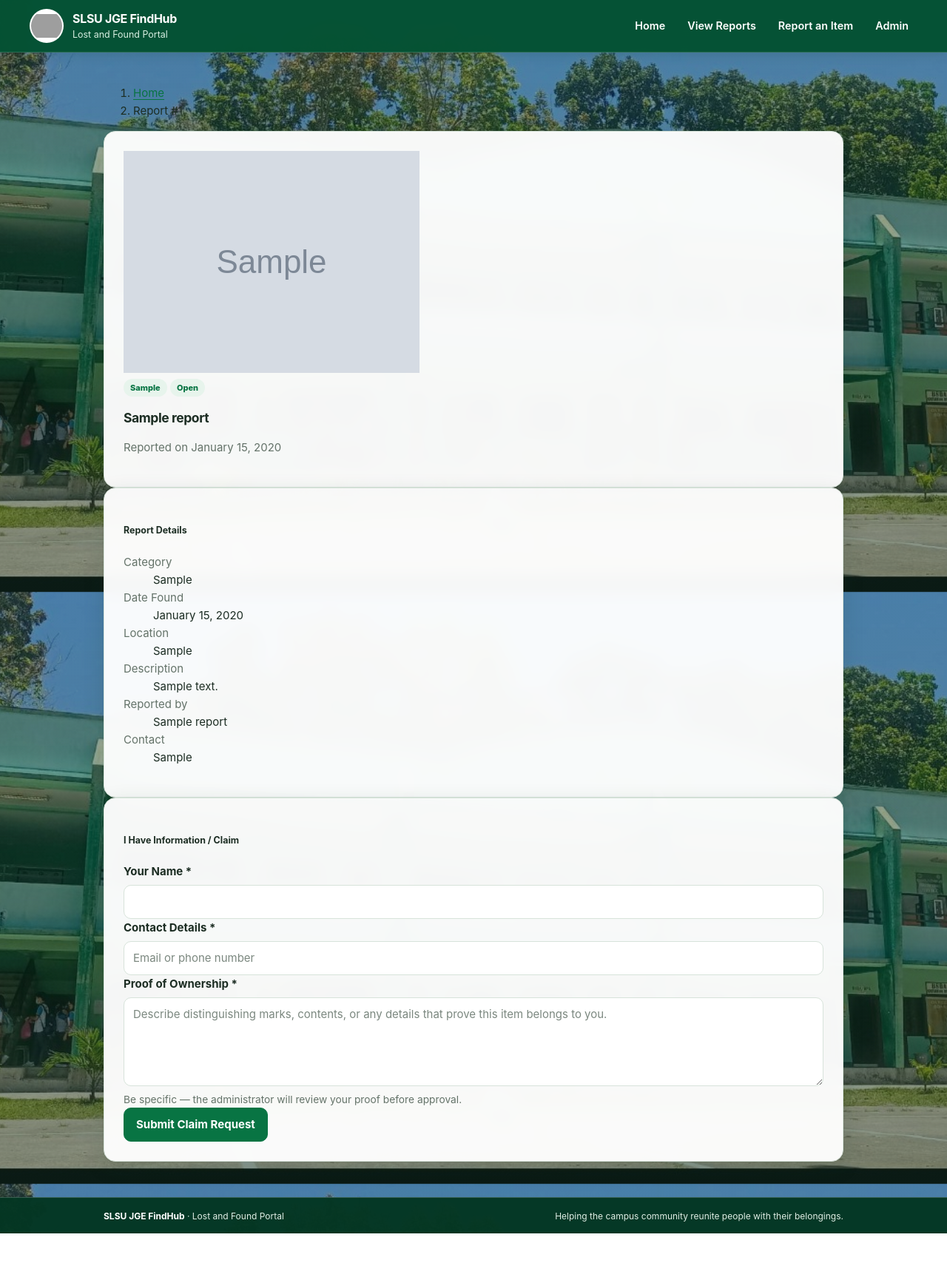
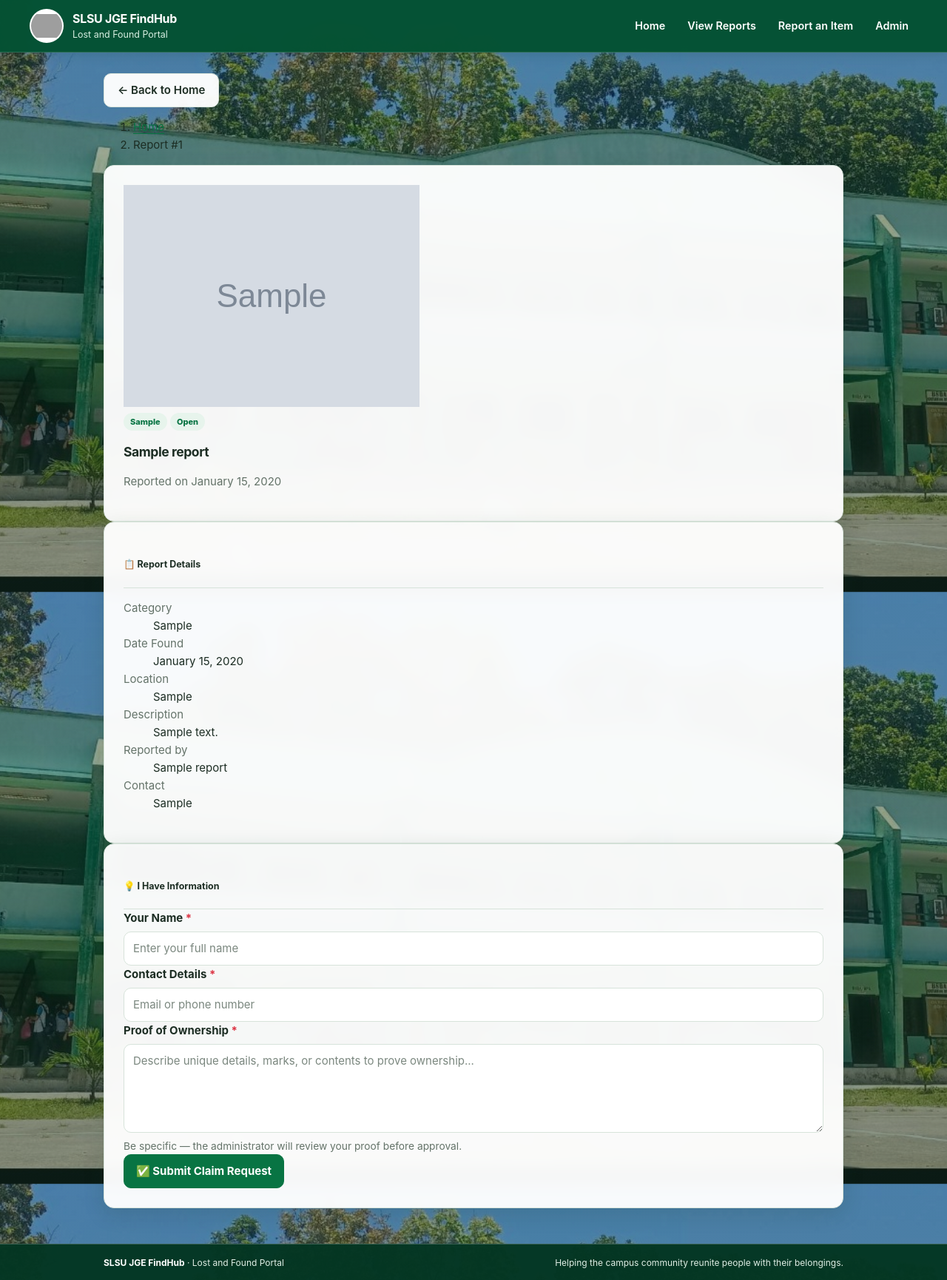
Before and after one commit to miahvillanueva28-spec/SLSU-JGE-FINDHUB., a Flask app: page /report/1 in a window 1280 px wide. Shown: the whole page at 74% size. Before the commit the page ends 1667 px from the top, so only its background shows below. Run offline with Flask 3, Linux system fonts and the light colour scheme; tables that the repository leaves empty hold one stand-in row (values such as "Sample post"); grey boxes marked "Sample" are stand-in pictures; some libraries are stand-ins or nearby versions; grey boxes are pictures that could not be loaded.

Commit message:
Update report_detail.html

```diff
--- a/templates/report_detail.html
+++ b/templates/report_detail.html
@@ -1,9 +1,16 @@
 {% extends "base.html" %}
-
-{% block title %}{{ report.item_name }} — {{ report.report_type }} Report #{{ report.id }}{% endblock %}
+{% block title %}{{ report.item_name }} — Report #{{ report.id }}{% endblock %}
 
 {% block content %}
 <div class="container py-4">
+  <!-- ✅ BACK TO HOME BUTTON -->
+  <div class="mb-4">
+    <a href="{{ url_for('home') }}" class="back-home-btn">
+      ← Back to Home
+    </a>
+  </div>
+
+  <!-- Breadcrumb -->
   <nav aria-label="breadcrumb" class="mb-3">
     <ol class="breadcrumb">
       <li class="breadcrumb-item"><a href="{{ url_for('home') }}">Home</a></li>
@@ -12,15 +19,23 @@
   </nav>
 
   <div class="row g-4">
-    <!-- Photo column -->
+    <!-- Photo Column -->
     <div class="col-lg-5">
       <div class="card shadow-sm border-0">
         {% set photo_url = photo_src(report.photo) %}
         {% if photo_url %}
-          <img src="{{ photo_url }}" alt="{{ report.item_name }}" class="card-img-top" style="object-fit: cover; max-height: 420px;">
+          <img
+            src="{{ photo_url }}"
+            alt="{{ report.item_name }}"
+            class="card-img-top"
+            style="object-fit: cover; max-height: 420px; cursor: zoom-in;"
+          >
         {% else %}
-          <div class="card-img-top d-flex align-items-center justify-content-center bg-light" style="height: 300px;">
-            <span class="text-muted">No photo provided</span>
+          <div class="card-img-top d-flex align-items-center justify-content-center"
+               style="height: 300px; background: var(--surface-alt);">
+            <span style="font-size: 40px; opacity: 0.5;">
+              {% if report.report_type == 'Lost' %}🎒{% else %}🔍{% endif %}
+            </span>
           </div>
         {% endif %}
         <div class="card-body">
@@ -38,83 +53,107 @@
       </div>
     </div>
 
-    <!-- Details column -->
+    <!-- Details Column -->
     <div class="col-lg-7">
+      <!-- Report Details -->
       <div class="card shadow-sm border-0 mb-4">
         <div class="card-header bg-white">
-          <h5 class="mb-0">Report Details</h5>
+          <h5 class="mb-0">📋 Report Details</h5>
         </div>
         <div class="card-body">
           <dl class="row mb-0">
             <dt class="col-sm-4 text-muted">Category</dt>
-            <dd class="col-sm-8">{{ report.category }}</dd>
+            <dd class="col-sm-8">{{ report.category or 'Not specified' }}</dd>
 
-            <dt class="col-sm-4 text-muted">{{ 'Date Lost' if report.report_type == 'Lost' else 'Date Found' }}</dt>
-            <dd class="col-sm-8">{{ report.incident_date.strftime('%B %d, %Y') if report.incident_date else 'N/A' }}</dd>
+            <dt class="col-sm-4 text-muted">
+              {{ 'Date Lost' if report.report_type == 'Lost' else 'Date Found' }}
+            </dt>
+            <dd class="col-sm-8">
+              {{ report.incident_date.strftime('%B %d, %Y') if report.incident_date else 'Not specified' }}
+            </dd>
 
             <dt class="col-sm-4 text-muted">Location</dt>
-            <dd class="col-sm-8">{{ report.location }}</dd>
+            <dd class="col-sm-8">{{ report.location or 'Not specified' }}</dd>
 
             <dt class="col-sm-4 text-muted">Description</dt>
-            <dd class="col-sm-8">{{ report.description }}</dd>
+            <dd class="col-sm-8">{{ report.description or 'No description provided' }}</dd>
 
             {% if report.contact_public or admin_logged_in %}
               <dt class="col-sm-4 text-muted">Reported by</dt>
               <dd class="col-sm-8">{{ report.contact_name }}</dd>
-
               <dt class="col-sm-4 text-muted">Contact</dt>
               <dd class="col-sm-8">{{ report.contact }}</dd>
             {% else %}
               <dt class="col-sm-4 text-muted">Contact</dt>
-            <dd class="col-sm-8"><em class="text-muted">Contact details are private. Submit a claim request to connect with the owner.</em></dd>
+              <dd class="col-sm-8">
+                <em class="text-muted">
+                  Contact details are private. Submit a claim request to connect with the owner.
+                </em>
+              </dd>
             {% endif %}
           </dl>
         </div>
       </div>
 
-      <!-- Claim form -->
+      <!-- Claim Form -->
       {% if report.status not in ['Returned', 'Archived'] %}
         <div class="card shadow-sm border-0 mb-4" id="claim-form">
           <div class="card-header bg-white">
             <h5 class="mb-0">
-            {% if report.report_type == 'Found' %}Claim This Item{% else %}I Have Information / Claim{% endif %}
+              {% if report.report_type == 'Found' %}
+                ✋ Claim This Item
+              {% else %}
+                💡 I Have Information
+              {% endif %}
             </h5>
           </div>
           <div class="card-body">
             <form method="POST" action="{{ url_for('submit_claim', report_id=report.id) }}">
               <div class="mb-3">
                 <label for="claimant_name" class="form-label">Your Name <span class="text-danger">*</span></label>
-              <input type="text" class="form-control" id="claimant_name" name="claimant_name" maxlength="120" required>
+                <input
+                  type="text" class="form-control" id="claimant_name"
+                  name="claimant_name" maxlength="120" required
+                  placeholder="Enter your full name"
+                >
               </div>
               <div class="mb-3">
                 <label for="claimant_contact" class="form-label">Contact Details <span class="text-danger">*</span></label>
-              <input type="text" class="form-control" id="claimant_contact" name="claimant_contact" maxlength="150" placeholder="Email or phone number" required>
+                <input
+                  type="text" class="form-control" id="claimant_contact"
+                  name="claimant_contact" maxlength="150" required
+                  placeholder="Email or phone number"
+                >
               </div>
               <div class="mb-3">
                 <label for="proof" class="form-label">Proof of Ownership <span class="text-danger">*</span></label>
-              <textarea class="form-control" id="proof" name="proof" rows="4" required
-                placeholder="Describe distinguishing marks, contents, or any details that prove this item belongs to you."></textarea>
-              <div class="form-text">Be specific — the administrator will review your proof before approval.</div>
+                <textarea
+                  class="form-control" id="proof" name="proof" rows="4" required
+                  placeholder="Describe unique details, marks, or contents to prove ownership..."
+                ></textarea>
+                <div class="form-text">
+                  Be specific — the administrator will review your proof before approval.
                 </div>
-            <button type="submit" class="btn btn-primary">Submit Claim Request</button>
+              </div>
+              <button type="submit" class="btn btn-primary">✅ Submit Claim Request</button>
             </form>
           </div>
         </div>
       {% else %}
         <div class="alert {% if report.status == 'Returned' %}alert-success{% else %}alert-secondary{% endif %}">
           {% if report.status == 'Returned' %}
-          This item has been returned to its owner and is no longer available for claims.
+            ✅ This item has been returned to its owner and is no longer available for claims.
           {% else %}
-          This report has been archived and is no longer accepting claims.
+            📁 This report has been archived and is no longer accepting claims.
           {% endif %}
         </div>
       {% endif %}
 
-      <!-- Admin: claims list -->
+      <!-- Admin: Claims List -->
       {% if admin_logged_in and report.claims %}
         <div class="card shadow-sm border-0">
           <div class="card-header bg-white d-flex justify-content-between align-items-center">
-          <h5 class="mb-0">Claims ({{ report.claims|length }})</h5>
+            <h5 class="mb-0">📋 Claims ({{ report.claims|length }})</h5>
             <a href="{{ url_for('admin_claims') }}" class="btn btn-sm btn-outline-primary">Manage All Claims</a>
           </div>
           <div class="card-body p-0">
@@ -126,7 +165,9 @@
                       <h6 class="mb-1">{{ claim.claimant_name }}</h6>
                       <p class="mb-1 text-muted small">{{ claim.claimant_contact }}</p>
                       <p class="mb-1">{{ claim.proof }}</p>
-                  <small class="text-muted">Submitted {{ claim.created_at.strftime('%b %d, %Y %H:%M') if claim.created_at else '' }}</small>
+                      <small class="text-muted">
+                        Submitted {{ claim.created_at.strftime('%b %d, %Y %H:%M') if claim.created_at else '' }}
+                      </small>
                     </div>
                     <span class="badge {% if claim.status == 'Approved' %}bg-success{% elif claim.status == 'Rejected' %}bg-danger{% else %}bg-warning text-dark{% endif %}">
                       {{ claim.status }}
@@ -141,4 +182,39 @@
     </div>
   </div>
 </div>
+
+<style>
+  /* Back to Home Button */
+  .back-home-btn {
+    display: inline-flex;
+    align-items: center;
+    gap: 6px;
+    padding: 10px 18px;
+    border: 1px solid var(--border, #ddd);
+    border-radius: 10px;
+    background: var(--surface, #fff);
+    color: var(--text, #333);
+    text-decoration: none;
+    font-weight: 600;
+    transition: all 0.25s ease;
+  }
+  .back-home-btn:hover {
+    background: var(--primary-soft, #e6f4ea);
+    border-color: var(--primary, #075c3b);
+    color: var(--primary, #075c3b);
+    transform: translateX(-3px);
+  }
+  /* Card consistency */
+  .card {
+    border-radius: 14px !important;
+    overflow: hidden;
+  }
+  .card-header {
+    border-bottom: 1px solid var(--border, #eee);
+  }
+  /* Required field marker */
+  .text-danger {
+    color: #dc3545 !important;
+  }
+</style>
 {% endblock %}
```
Lines whose indentation alone changed are shown as unchanged.
